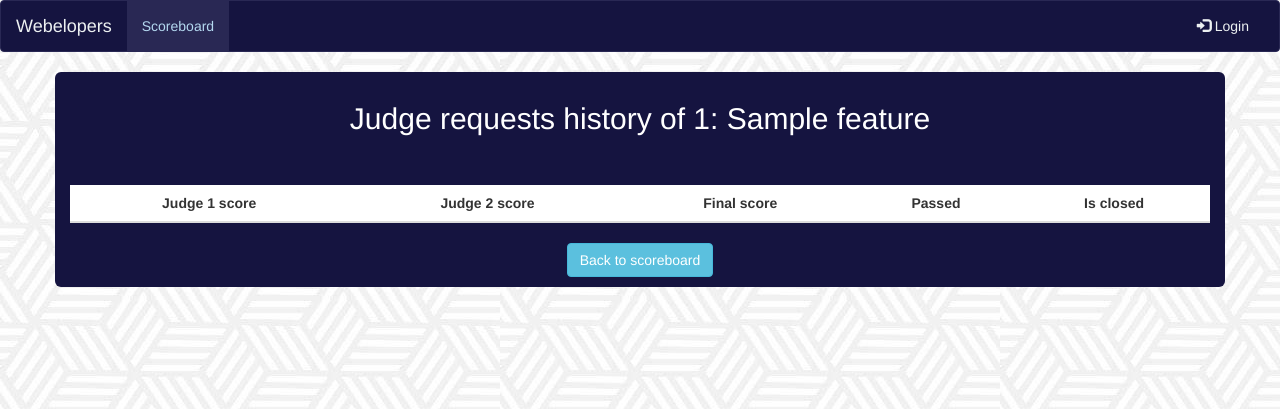
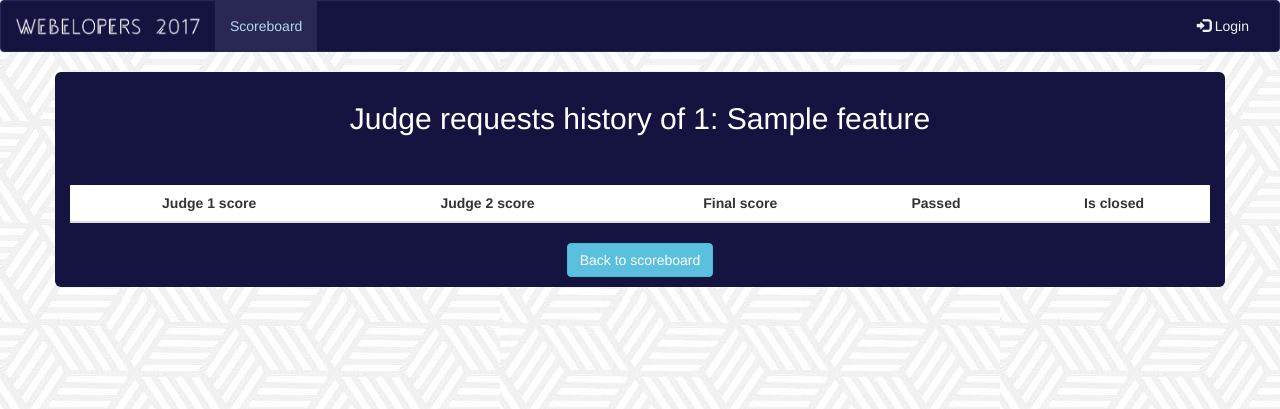
Before and after one commit to altostratous/gatuino-scoreboard, a Django app: page /feature/1/ in a window 1280 px wide. Shown: the top 409 px of the page. Run offline with Django 3.2, Linux system fonts and the light colour scheme; tables that the repository leaves empty hold one stand-in row (values such as "Sample post"); lists and menus that the app fills with data are empty; parts of the project's set-up code (start-up, migrations or seed data) failed here and were passed over; some libraries are stand-ins or nearby versions.

Commit message:
added webelopers logo

```diff
--- a/static/style.css
+++ b/static/style.css
@@ -148,3 +148,13 @@
 .radio label input[type="radio"]:disabled + .cr {
     opacity: .5;
 }
+
+/* source: https://stackoverflow.com/questions/18474564/bootstrap-3-navbar-with-logo */
+.navbar-brand {
+  padding: 0px; /* firefox bug fix */
+}
+.navbar-brand>img {
+  height: 100%;
+  padding: 15px; /* firefox bug fix */
+  width: auto;
+}
--- a/templates/base.html
+++ b/templates/base.html
@@ -6,7 +6,7 @@
     <meta name="viewport" content="width=device-width, initial-scale=1">
     {% block static %}
         <link rel="stylesheet" href="{% static "bootstrap/css/bootstrap.min.css" %}">
-        <link rel="stylesheet" href="{% static "style.css" %}?v=1">
+        <link rel="stylesheet" href="{% static "style.css" %}?v=1.1">
         <script src="{% static 'jquery.min.js' %}"></script>
         <script src="{% static 'bootstrap/js/bootstrap.min.js' %}"></script>
     {% endblock %}
@@ -25,7 +25,7 @@
                     <span class="icon-bar"></span>
                     <span class="icon-bar"></span>
                 </button>
-                <span class="navbar-brand">Webelopers</span>
+                <a href="#" class="navbar-brand navbar-left"><img src="{% static 'images/name.png' %}"></a>
             </div>
             <div class="collapse navbar-collapse" id="myNavbar">
                 <ul class="nav navbar-nav">
```
Also changed, not shown: 2017-10-20_00.01.26.jpg (deleted), 2017-10-20_00.08.28.jpg (deleted), static/images/name.png (added), 1 other file.
